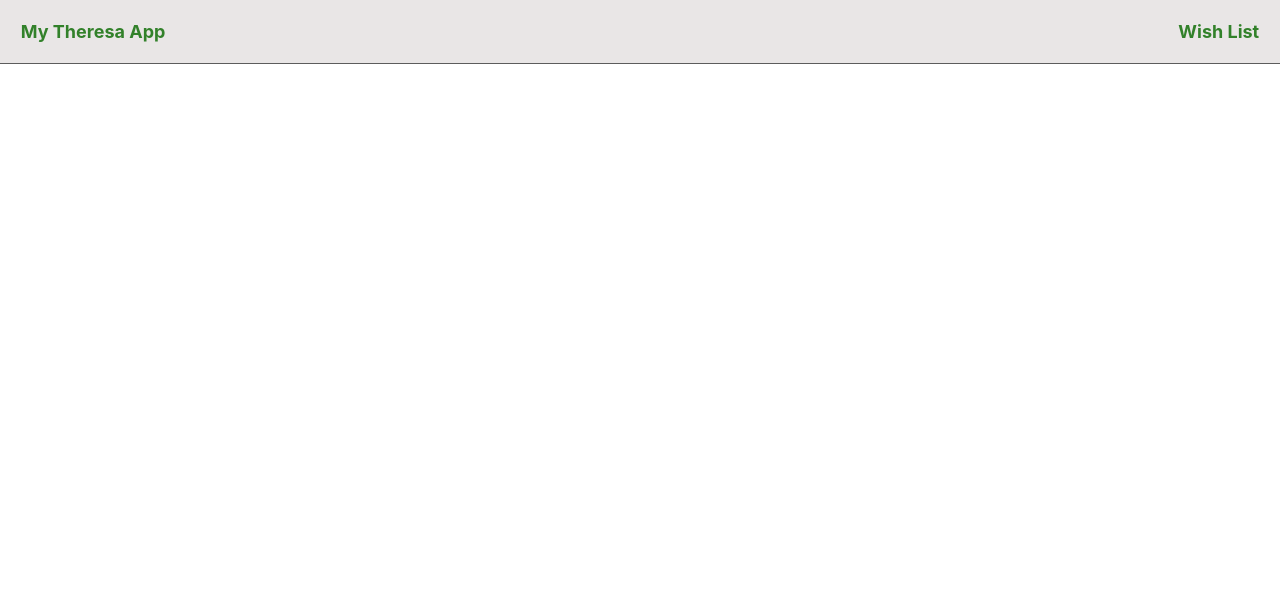
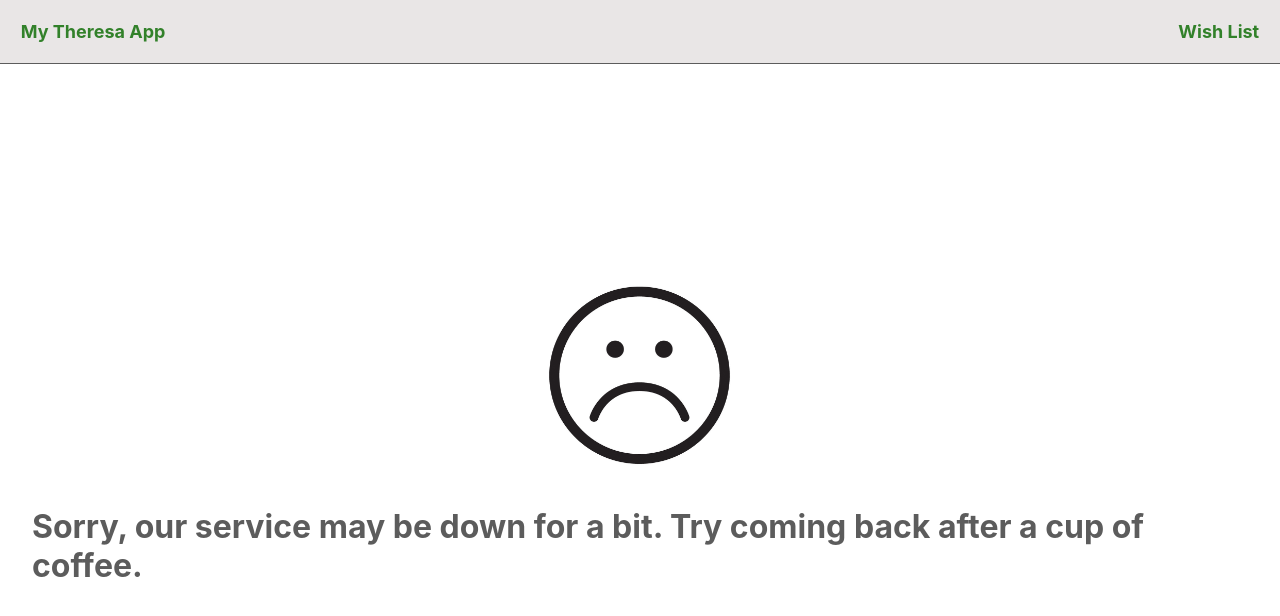
Before and after one commit to ADDR2/my-theresa, a React (Create React App) app: page /service-down in a window 1280 px wide. Shown: the top 616 px of the page. Built offline with nearby package versions, Linux system fonts and the light colour scheme.

Commit message:
Adding Error pages

```diff
--- a/src/components/PageLoader/PageLoader.jsx
+++ b/src/components/PageLoader/PageLoader.jsx
@@ -1,8 +1,9 @@
 import { useApolloClient } from '@apollo/client';
 import { Suspense, useCallback } from 'react';
 import PropTypes from 'prop-types';
-import { useParams } from 'react-router-dom';
+import { useParams, useNavigate } from 'react-router-dom';
 import LoadingBar from '../LoadingBar/LoadingBar';
+import { NOT_FOUND_PATH, SERVICE_DOWN_PATH } from '../../routers/RoutePaths';
 
 function PageLoader({
     queries,
@@ -11,6 +12,7 @@ function PageLoader({
 }) {
     const client = useApolloClient();
     const params = useParams();
+    const navigate = useNavigate();
 
     async function executeQueries() {
         try {
@@ -19,11 +21,12 @@ function PageLoader({
             ));
         } catch (error) {
             console.warn(error);
+            navigate(error?.message?.includes('400') ? NOT_FOUND_PATH : SERVICE_DOWN_PATH);
             return [];
         }
     }
 
-    const memoizedQueryCallback = useCallback(executeQueries, [client, queries, params]);
+    const memoizedQueryCallback = useCallback(executeQueries, [client, queries, params, navigate]);
     const isLoading = useLoader(memoizedQueryCallback);
 
     if (isLoading) return <LoadingBar />
--- /dev/null
+++ b/src/pages/Error/Error.jsx
@@ -0,0 +1,21 @@
+import PropTypes from 'prop-types';
+import SadFaceImage from '../../assets/sad-face.png';
+import './Error.scss';
+
+function ErrorPage({ message }) {
+    return (
+        <div className="error-page">
+            <img
+                alt="Sad Face"
+                className="error-page-image"
+                src={SadFaceImage}
+            />
+            <h1 className="error-page-message">{ message }</h1>
+        </div>
+    );
+}
+
+ErrorPage.defaultProps = { message: '' };
+ErrorPage.propTypes = { message: PropTypes.string };
+
+export default ErrorPage;
--- /dev/null
+++ b/src/pages/Error/Error.scss
@@ -0,0 +1,27 @@
+@use '../../styles/abstracts/layout.scss';
+@use '../../styles/abstracts/mixins.scss';
+
+$_error-page-min-height: 400px;
+
+.error-page {
+    padding: layout.$app-page-padding;
+    width: 100%;
+    height: calc(100vh - #{layout.$app-header-height});
+    min-height: $_error-page-min-height;
+    display: flex;
+    flex-direction: column;
+    justify-content: center;
+    align-items: center;
+    row-gap: layout.$app-min-row-gap-container;
+}
+
+.error-page-image {
+    width: calc(#{$_error-page-min-height} / 2);
+    height: calc(#{$_error-page-min-height} / 2);
+}
+
+.error-page-message {
+    margin: 0;
+    word-wrap: break-word;
+    color: var(--app-error-message-color);
+}
--- /dev/null
+++ b/src/pages/Error/ErrorTypes.js
@@ -0,0 +1,2 @@
+export const RESOURCE_NOT_FOUND = "404 Oh oh, we couldn't find what you're looking for.";
+export const SERVICE_DOWN = 'Sorry, our service may be down for a bit. Try coming back after a cup of coffee.';
--- a/src/routers/MainRouter.jsx
+++ b/src/routers/MainRouter.jsx
@@ -20,8 +20,15 @@ import {
     LOAD_CHARACTER_DETAILS,
     LOAD_STAFF_DETAILS,
 } from '../pages/Details/Details.queries';
+import ErrorPage from '../pages/Error/Error';
+import { RESOURCE_NOT_FOUND, SERVICE_DOWN } from '../pages/Error/ErrorTypes';
 import useHomeLoader from '../pages/Home/Home.hooks';
 import { queriesToLoadHome } from '../pages/Home/Home.queries';
+import {
+    HOME_PATH,
+    NOT_FOUND_PATH,
+    SERVICE_DOWN_PATH,
+} from './RoutePaths';
 
 const Home = React.lazy(() => import('../pages/Home/Home'));
 const Details = React.lazy(() => import('../pages/Details/Details'));
@@ -33,7 +40,7 @@ function MainRouter() {
             <Header />
             <Routes>
                 <Route
-                    path="/"
+                    path={HOME_PATH}
                     element={<PageLoader reactNode={<Home />} queries={queriesToLoadHome} useLoader={useHomeLoader} />}
                 />
                 <Route
@@ -70,6 +77,18 @@ function MainRouter() {
                     path="/wishlist"
                     element={<Suspense fallback={<LoadingBar />}><WishList /></Suspense>}
                 />
+                <Route
+                    path={SERVICE_DOWN_PATH}
+                    element={<ErrorPage message={SERVICE_DOWN} />}
+                />
+                <Route
+                    path={NOT_FOUND_PATH}
+                    element={<ErrorPage message={RESOURCE_NOT_FOUND} />}
+                />
+                <Route
+                    path="*"
+                    element={<ErrorPage message={RESOURCE_NOT_FOUND} />}
+                />
             </Routes>
         </Router>
     );
--- /dev/null
+++ b/src/routers/RoutePaths.js
@@ -0,0 +1,3 @@
+export const NOT_FOUND_PATH = '/not-found';
+export const SERVICE_DOWN_PATH = '/service-down';
+export const HOME_PATH = '/';
--- a/src/styles/abstracts/_layout.scss
+++ b/src/styles/abstracts/_layout.scss
@@ -7,3 +7,4 @@ $app-min-device-screen-width: 420px;
 $app-min-row-gap-container: 2rem;
 $details-page-image-max-width: 60%;
 $app-round-icon-size: 40px;
+$app-header-height: 67px;
--- a/src/styles/abstracts/_theme.scss
+++ b/src/styles/abstracts/_theme.scss
@@ -15,4 +15,5 @@
     --wish-list-item-boder-color: #{colors.$my-theresa-light-black};
     --wish-list-item-background-color: #{colors.$my-theresa-almost-white};
     --wish-list-item-link-color: #{colors.$my-theresa-green};
+    --app-error-message-color: #{colors.$my-theresa-light-black};
 }
```
Also changed, not shown: src/assets/sad-face.png (added).
